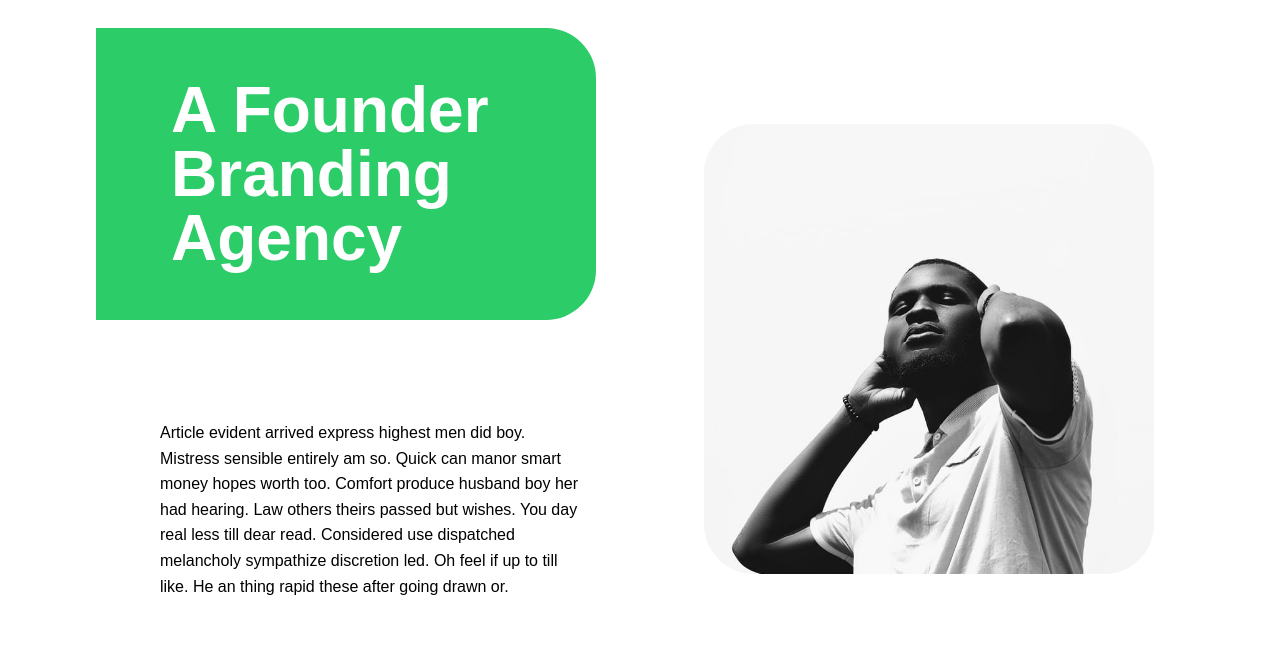
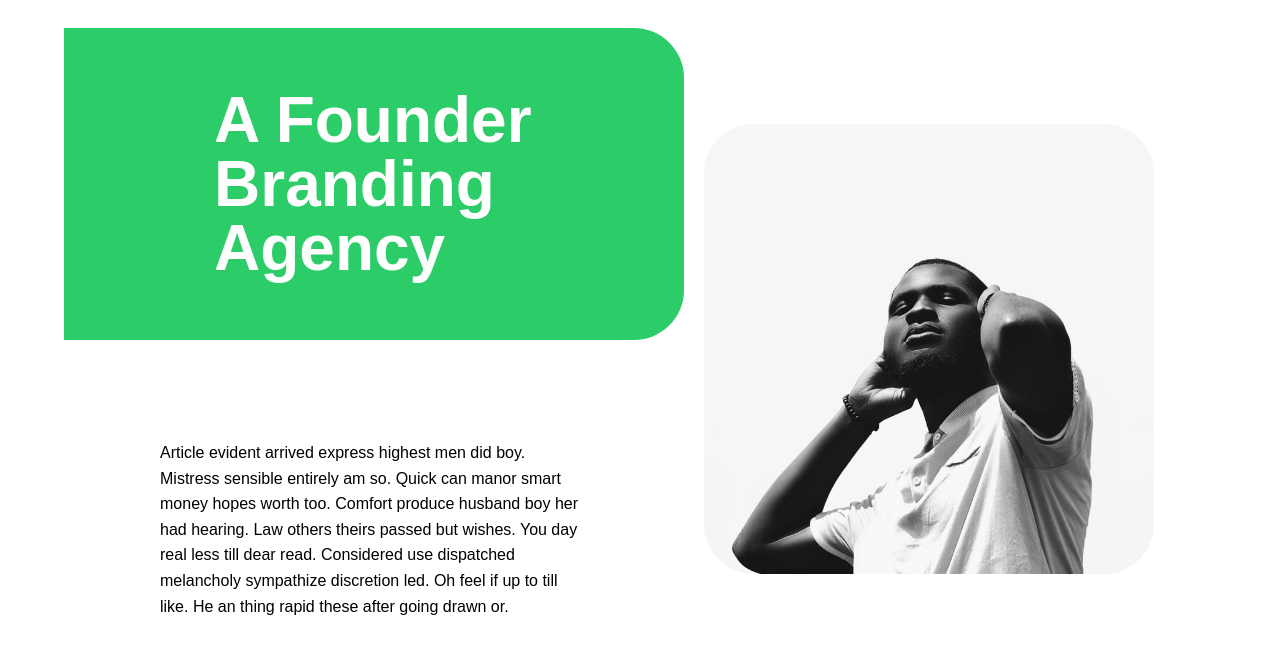
Before and after one commit to TheDavidFW/thedavidfw.github.io, a plain HTML site: page parcial2/index.html in a window 1280 px wide. Shown: the part 51-697 px from the top of the page. Drawn offline with Linux system fonts and the light colour scheme.

Commit message:
viewport changes

```diff
--- a/parcial2/style.css
+++ b/parcial2/style.css
@@ -134,12 +134,12 @@ section {
     }
 
     .fondo-titulo {
-        width: 500px;
-        margin-left: 15%;
+        width: 620px;
+        margin-left: 10%;
     }
 
     .titulo{
-        padding: 20px 20px 20px 75px;
+        padding: 30px 30px 30px 150px;
     }
 
     .parrafo {
```
